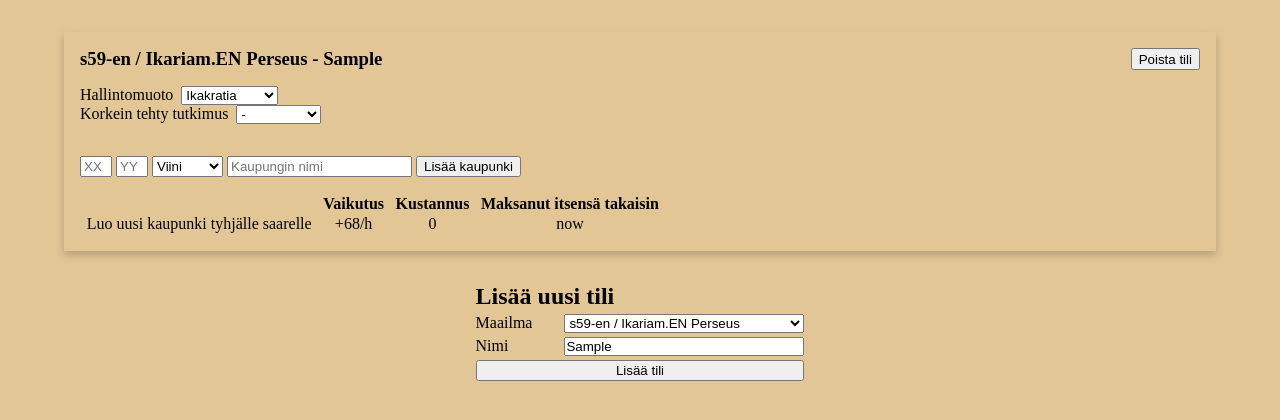
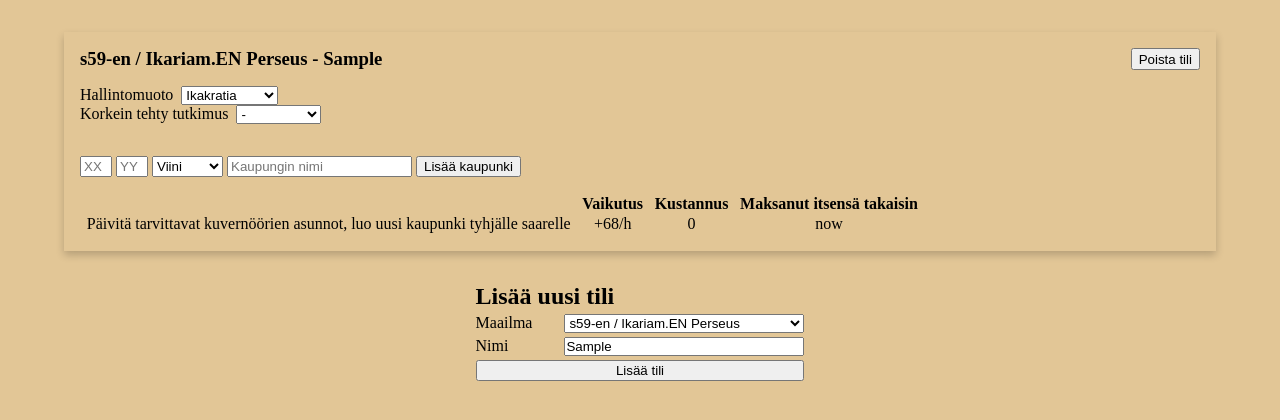
Before and after one commit to Aikain/IkaFocus, a React (Vite) app: page / in a window 1280 px wide. Both pictures are taken after typing "Sample" into the empty fields and a click on the button "Lisää tili". Shown: the top 420 px of the page. Built offline with nearby package versions, Linux system fonts and the light colour scheme.

Commit message:
Better description for new city step

```diff
--- a/src/components/AccountList/NextSteps.tsx
+++ b/src/components/AccountList/NextSteps.tsx
@@ -25,7 +25,7 @@ const generateStepText = ({ target, type }: NextStep): string =>
                 : type === 'UPGRADE_COVERNOR'
                   ? `Päivitä <b>Kuvernöörin asunto</b> kaupungissa <b>${target.name}</b> tasosta ${target.governorLevel ?? 0} tasoon ${(target.governorLevel ?? 0) + 1}`
                   : type === 'CREATE_NEW_CITY'
-                    ? `Luo uusi kaupunki ${target.x === 0 ? 'tyhjälle saarelle' : `saarelle <b>${convertIslandToText(target)}</b>`}`
+                    ? `Päivitä tarvittavat kuvernöörien asunnot, luo uusi kaupunki ${target.x === 0 ? 'tyhjälle saarelle' : `saarelle <b>${convertIslandToText(target)}</b> ja päivitä sen kuvernöörin asunto`}`
                     : '';
 
 const NextSteps = ({ account }: Props) => {
```
